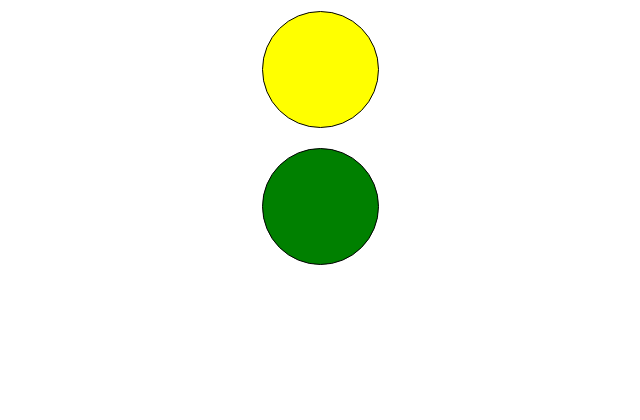
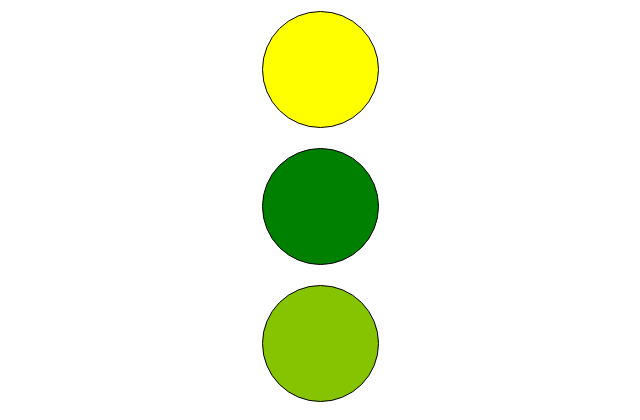
Before and after one commit to richardsamuellopez/Stoplight, a Flask app: template server/templates/index.html in a window 1280 px wide. Shown: the part 420-840 px from the top of the page, without its empty margins (320-960 px from the left). Before the commit the page ends 685 px from the top, so only its background shows below. Run offline with Flask 2, Linux system fonts and the light colour scheme; the template is opened without the code that fills it, so the values that code supplies are empty.

Commit message:
Add party button and styles

```diff
--- a/server/static/style.css
+++ b/server/static/style.css
@@ -1,6 +1,5 @@
 body {
   text-align: center;
-//  background: #54ff9f;
   color: #fff5ee;
 }
 .button {
@@ -9,7 +8,6 @@ body {
   height: 75px;
   border-radius: 50%;
   font: bold 16px Arial;
-//  background-color: #EEEEEE;
   padding: 20px;
   border: 1px solid black;
   margin: 10px;
@@ -23,3 +21,24 @@ body {
 .yellow {
   background: yellow;
 }
+
+.party {
+    background: red;
+    position: relative;
+    -webkit-animation: party 2.5s infinite; /* Safari 4.0 - 8.0 */
+    animation: party 2.5s infinite;
+}
+
+/* Safari 4.0 - 8.0 */
+@-webkit-keyframes party {
+    0%  {background: red;}
+    50% {background: yellow;}
+    100% {background: green;}
+}
+
+/* Standard syntax */
+@keyframes party {
+    0%   {background: red;}
+    50%  {background: yellow;}
+    100% {background: green;}
+}
--- a/server/templates/index.html
+++ b/server/templates/index.html
@@ -20,5 +20,8 @@
 <div>
   <a href="/ledGreen/on" class="button green"></a>
 </div>
+<div>
+  <a href="/party" class="button  party"></a>
+</div>
 </body>
 </html>
```
